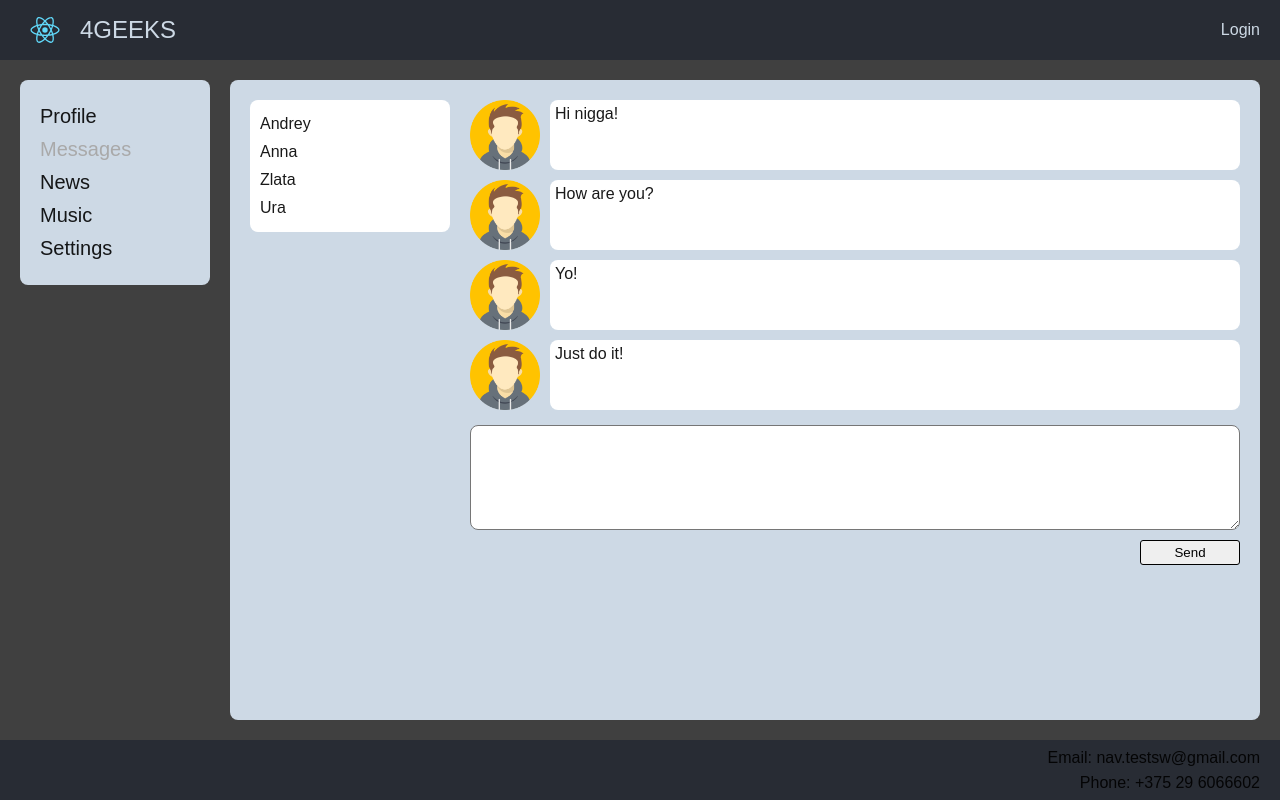
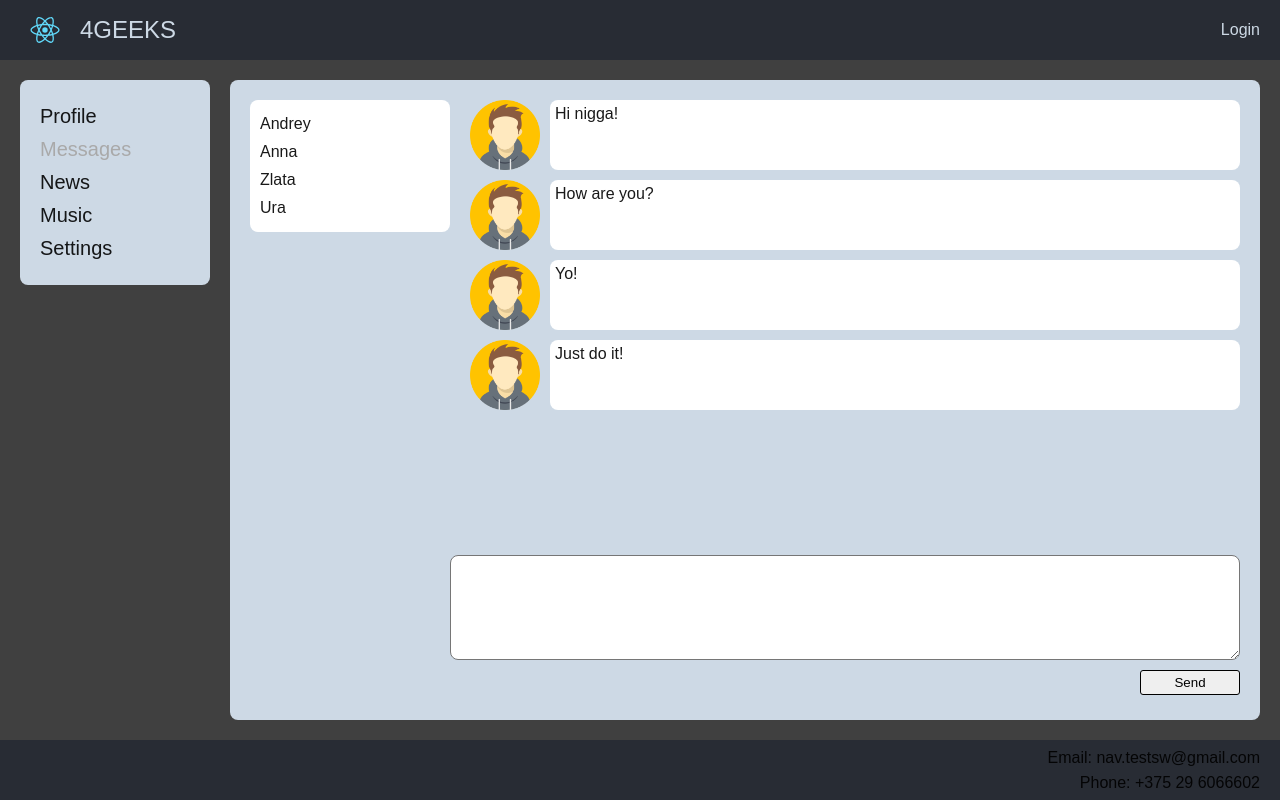
Before and after one commit to andreynav/social-network, a React (Create React App) app: page /massages in a window 1280 px wide. Built offline with nearby package versions, Linux system fonts and the light colour scheme.

Commit message:
41 refactor dialog input layout

```diff
--- a/src/components/dialogs/Dialogs.jsx
+++ b/src/components/dialogs/Dialogs.jsx
@@ -26,14 +26,18 @@ export default function Dialogs({dialogUsers, messages, messageAreaValue, dispat
 
     return (
         <div className={style.dialogWrapper}>
+            <div className={style.dialogMessagesWrapper}>
                 <div className={style.dialogUsers}>
                     {dialogsUsers}
                 </div>
                 <div className={style.dialogMessages}>
-                <div>
                     {userMessages}
                 </div>
-                <TextAreaForm updatePostArea={updatePostArea}
+            </div>
+
+            <div className={style.dialogInput}>
+                <TextAreaForm
+                    updatePostArea={updatePostArea}
                     postAreaValue={messageAreaValue}
                     addPost={addPost}/>
             </div>
--- a/src/components/dialogs/Dialogs.module.css
+++ b/src/components/dialogs/Dialogs.module.css
@@ -1,7 +1,15 @@
 .dialogWrapper {
     display: grid;
+    grid-template-rows: 1fr 160px;
     grid-template-columns: 200px 1fr;
-    overflow: visible auto;
+    overflow: auto;
+}
+
+.dialogMessagesWrapper {
+    display: grid;
+    grid-column: 1/3;
+    grid-template-columns: 200px 1fr;
+    overflow: auto;
 }
 
 .dialogUsers {
@@ -16,5 +24,12 @@
     display: grid;
     margin-left: 20px;
     align-self: start;
-    grid-template-rows: 1fr minmax(100px, 150px);
+    overflow: visible ;
 }
+
+.dialogInput {
+    display: grid;
+    grid-template-rows: minmax(100px, 150px);
+    grid-column: 2/3;
+    align-self: end;
+}
```
Lines whose indentation alone changed are shown as unchanged.
